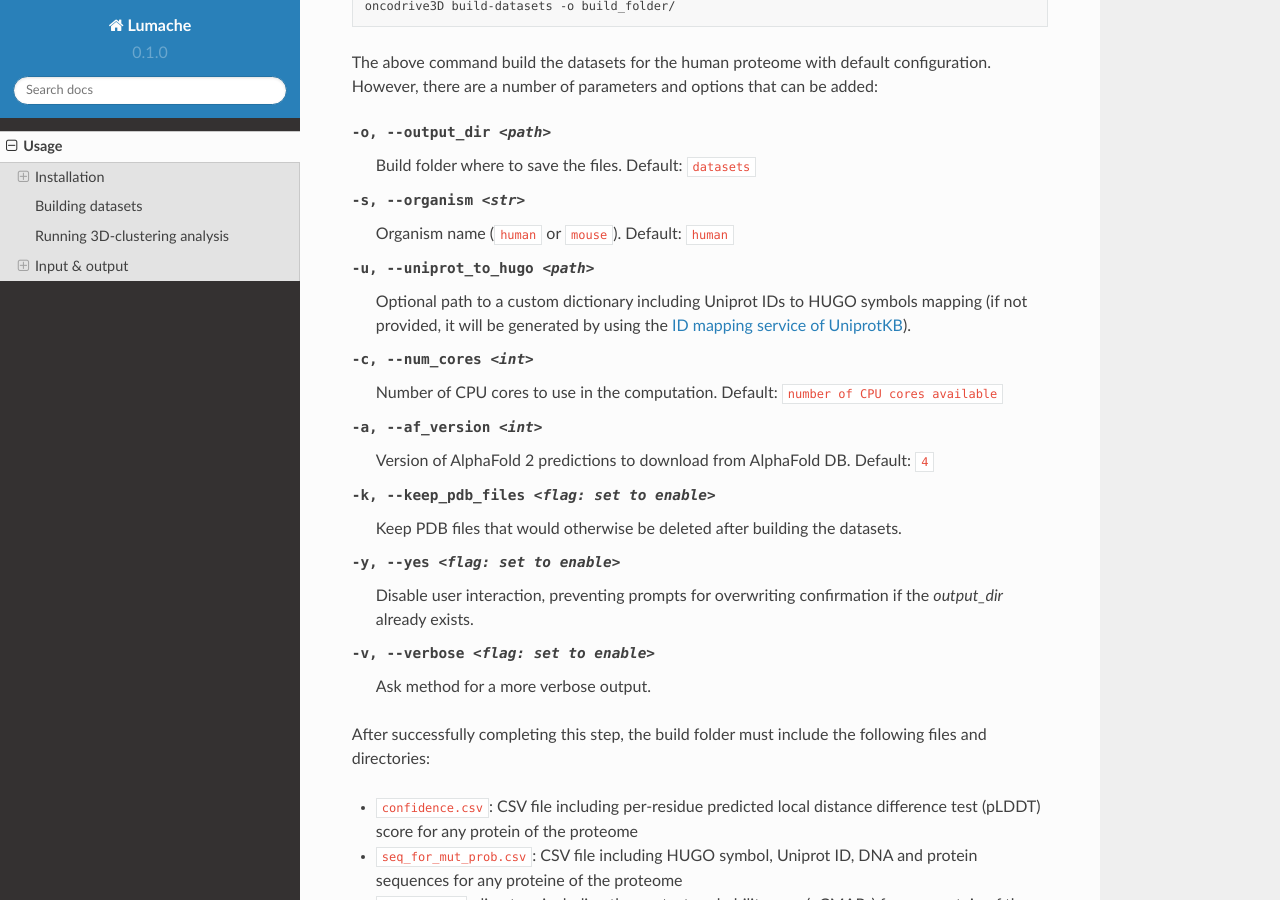
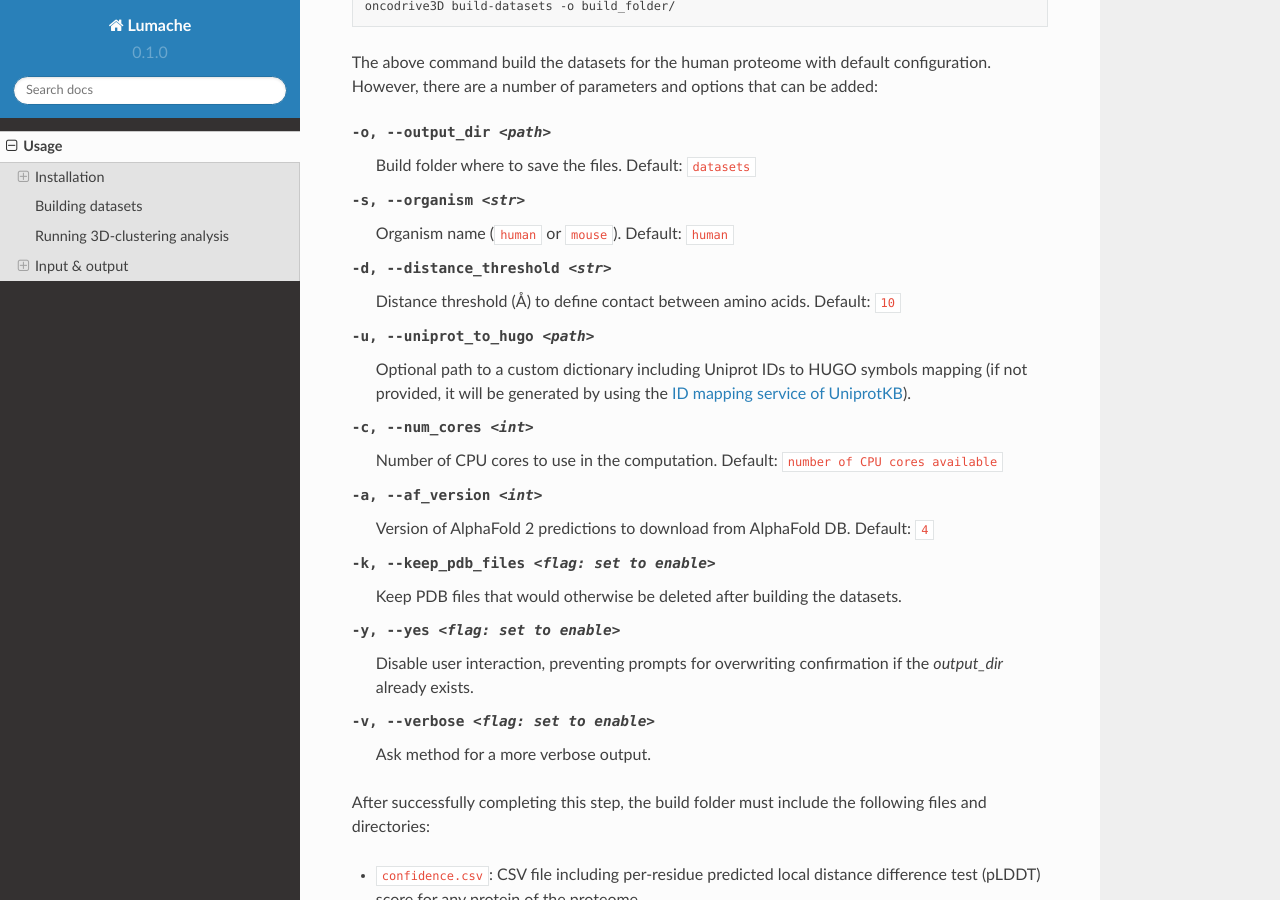
Before and after one commit to St3451/readthedocs_tmp, a Sphinx documentation site: the page built from docs/source/usage.rst, in a window 1280 px wide and 900 px high, scrolled down 1248 px. Built offline with Sphinx 7.4.7 and the Read the Docs theme 2.0.0, drawn with Linux system fonts in a browser that asks for light colours.

Commit message:
docs update

```diff
--- a/docs/source/usage.rst
+++ b/docs/source/usage.rst
@@ -77,6 +77,8 @@ be added:
 -o, --output_dir <path>   Build folder where to save the files. Default: ``datasets``
 
 -s, --organism <str>   Organism name (``human`` or ``mouse``). Default: ``human``
+
+-d, --distance_threshold <str>   Distance threshold (Å) to define contact between amino acids. Default: ``10``
 
 -u, --uniprot_to_hugo <path>   Optional path to a custom dictionary including Uniprot IDs to HUGO symbols mapping (if not provided, it will be generated by using the `ID mapping service of UniprotKB <https://www.uniprot.org/help/id_mapping/>`_).
 
```
